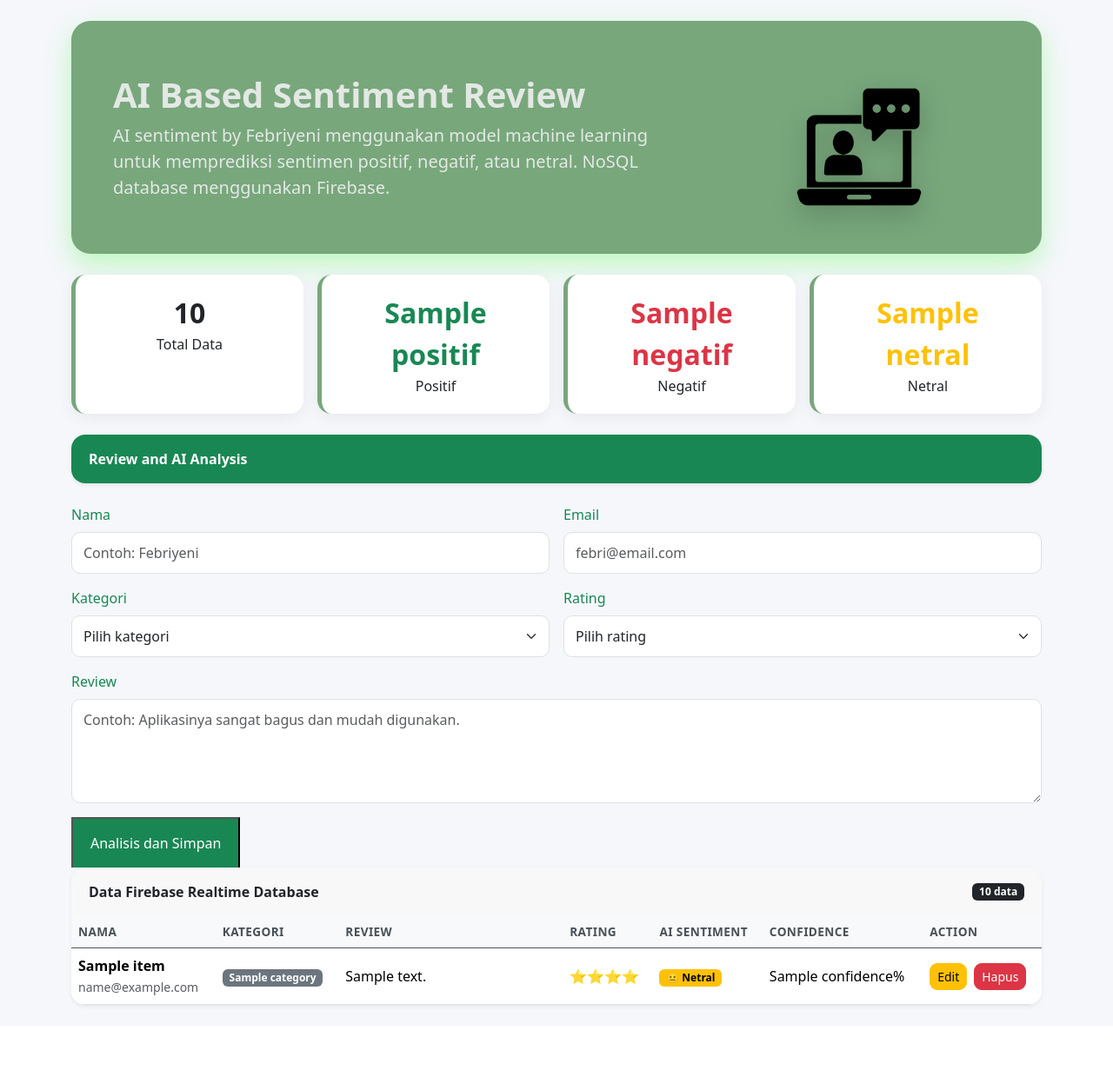
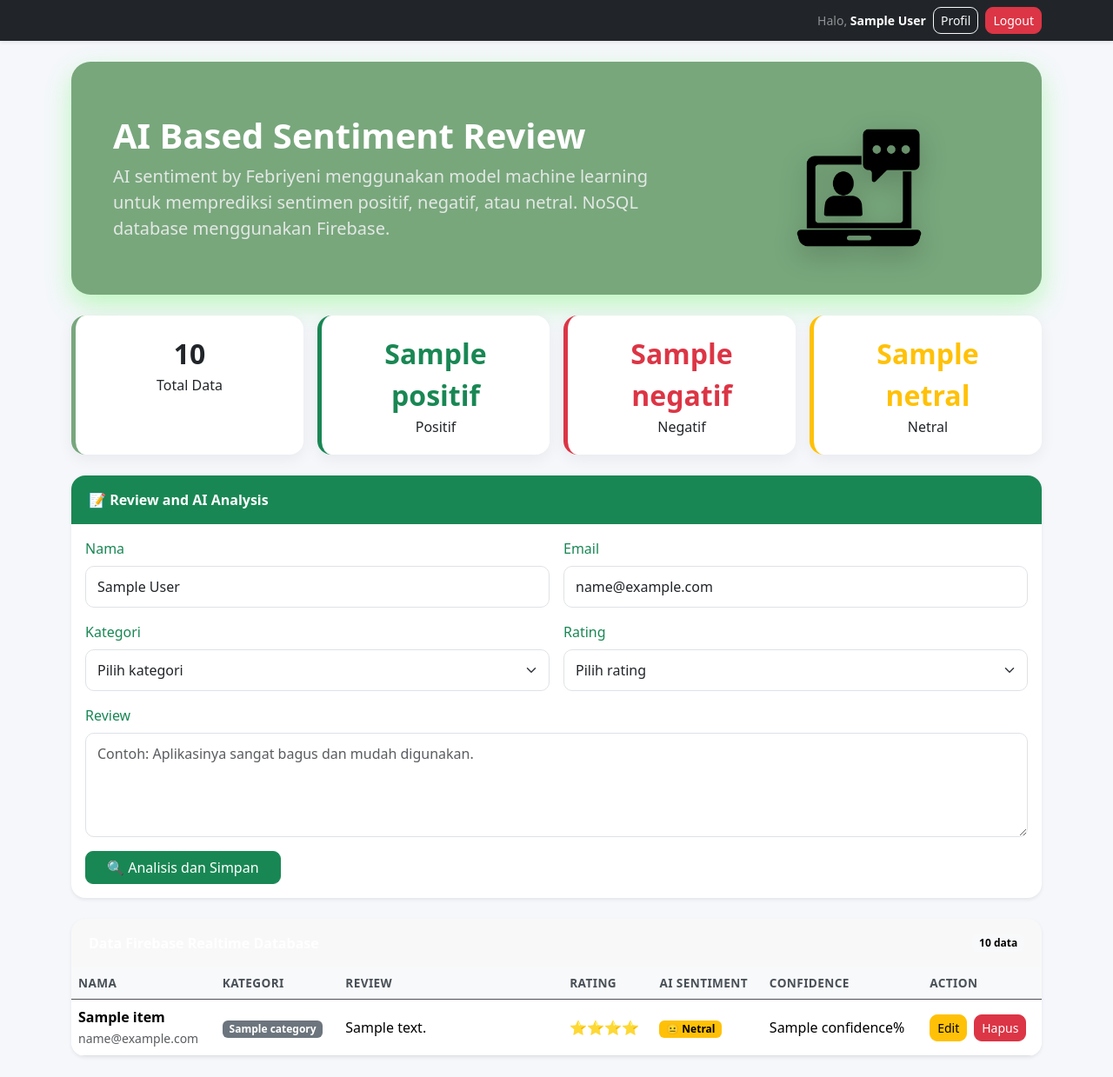
Before and after one commit to febsusi/AI-Febriyeni-Susi-1076012614908-Cloud-Computing, a Flask app: template templates/index.html in a window 1280 px wide. Shown: the whole page at 87% size. Before the commit the page ends 1160 px from the top, so only its background shows below. Run offline with Flask 3, Linux system fonts and the light colour scheme; the visitor is signed in with stand-in values (Sample User, id 1); the template is opened without the code that fills it: most values are stand-ins (such as "Sample title", 1, 10 or a date in 2020).

Commit message:
Update index.html

```diff
--- a/templates/index.html
+++ b/templates/index.html
@@ -3,19 +3,38 @@
 <head>
     <meta charset="UTF-8">
     <meta name="viewport" content="width=device-width, initial-scale=1.0">
-    <title>AI Review Analyzer</title>
+    <title>Febriyeni - AI Based Sentiment Review</title>
     <link href="https://cdn.jsdelivr.net/npm/bootstrap@5.3.3/dist/css/bootstrap.min.css" rel="stylesheet">
     <link rel="stylesheet" href="{{ url_for('static', filename='style.css') }}">
 </head>
 
 <body>
 
+<nav class="navbar navbar-expand-lg navbar-dark bg-dark shadow-sm">
+    <div class="container">
+        <a class="navbar-brand fw-bold" href="{{ url_for('index') }}">
+        </a>
+        <div class="ms-auto d-flex align-items-center gap-2">
+            {% if session.email %}
+                <span class="text-white-50 small d-none d-md-inline">
+                    Halo, <strong class="text-white">{{ session.name or session.email }}</strong>
+                </span>
+                <a href="{{ url_for('profile') }}" class="btn btn-sm btn-outline-light">Profil</a>
+                <a href="{{ url_for('logout') }}" class="btn btn-sm btn-danger">Logout</a>
+            {% else %}
+                <a href="{{ url_for('login') }}" class="btn btn-sm btn-outline-light">Login</a>
+                <a href="{{ url_for('register') }}" class="btn btn-sm btn-success">Register</a>
+            {% endif %}
+        </div>
+    </div>
+</nav>
+
 <main class="container py-4">
 
     <div class="hero-card p-4 p-md-5 mb-4">
         <div class="row align-items-center">
             <div class="col-md-8">
-                <h1 class="display-6 fw-bold" style="color: #e3e8e4;">AI Based Sentiment Review</h1>
+                <h1 class="display-6 fw-bold" style="color: #ffffff;">AI Based Sentiment Review</h1>
                 <p class="lead mb-0" style="color: #e3e8e4;">
                     AI sentiment by Febriyeni menggunakan model machine learning untuk memprediksi
                     sentimen positif, negatif, atau netral. NoSQL database menggunakan Firebase.
@@ -23,8 +42,8 @@
             </div>
             <div class="col-md-4 text-center display-ai">
                 <img src="{{ url_for('static', filename='icons/videocall.png') }}"
-                alt="Videocall Icon"
-                style="width: 150px; height: 150px;">
+                     alt="Videocall Icon"
+                     style="width: 150px; height: 150px;">
             </div>
         </div>
     </div>
@@ -37,19 +56,19 @@
             </div>
         </div>
         <div class="col-md-3">
-            <div class="stat-card">
+            <div class="stat-card stat-success">
                 <div class="stat-number text-success">{{ counts.positif }}</div>
                 <div>Positif</div>
             </div>
         </div>
         <div class="col-md-3">
-            <div class="stat-card">
+            <div class="stat-card stat-danger">
                 <div class="stat-number text-danger">{{ counts.negatif }}</div>
                 <div>Negatif</div>
             </div>
         </div>
         <div class="col-md-3">
-            <div class="stat-card">
+            <div class="stat-card stat-warning">
                 <div class="stat-number text-warning">{{ counts.netral }}</div>
                 <div>Netral</div>
             </div>
@@ -58,9 +77,8 @@
 
     <div class="card shadow-sm mb-4">
         <div class="card-header bg-success text-white">
-            <strong> Review and AI Analysis</strong>
+            <strong>📝 Review and AI Analysis</strong>
         </div>
-    </div>
 
         <div class="card-body">
             <form action="{{ url_for('create') }}" method="POST">
@@ -68,12 +86,14 @@
                     <div class="col-md-6">
                         <label class="form-label">Nama</label>
                         <input type="text" name="name" class="form-control"
+                               value="{{ session.name or '' }}"
                                placeholder="Contoh: Febriyeni" required>
                     </div>
 
                     <div class="col-md-6">
                         <label class="form-label">Email</label>
                         <input type="email" name="email" class="form-control"
+                               value="{{ session.email or '' }}"
                                placeholder="febri@email.com" required>
                     </div>
 
@@ -108,8 +128,8 @@
                     </div>
 
                     <div class="col-12">
-                        <button class="card-header bg-success text-white" type="submit">
-                            Analisis dan Simpan
+                        <button type="submit" class="btn btn-success px-4">
+                            🔍 Analisis dan Simpan
                         </button>
                     </div>
                 </div>
@@ -118,9 +138,9 @@
     </div>
 
     <div class="card shadow-sm">
-        <div class="card-header d-flex justify-content-between align-items-center">
+        <div class="card-header d-flex justify-content-between align-items-center bg-sage text-white">
             <strong>Data Firebase Realtime Database</strong>
-            <span class="badge text-bg-dark">{{ counts.total }} data</span>
+            <span class="badge text-bg-light">{{ counts.total }} data</span>
         </div>
 
         <div class="card-body p-0">
@@ -209,5 +229,6 @@
     </div>
 
 </main>
+
 </body>
 </html>
```
